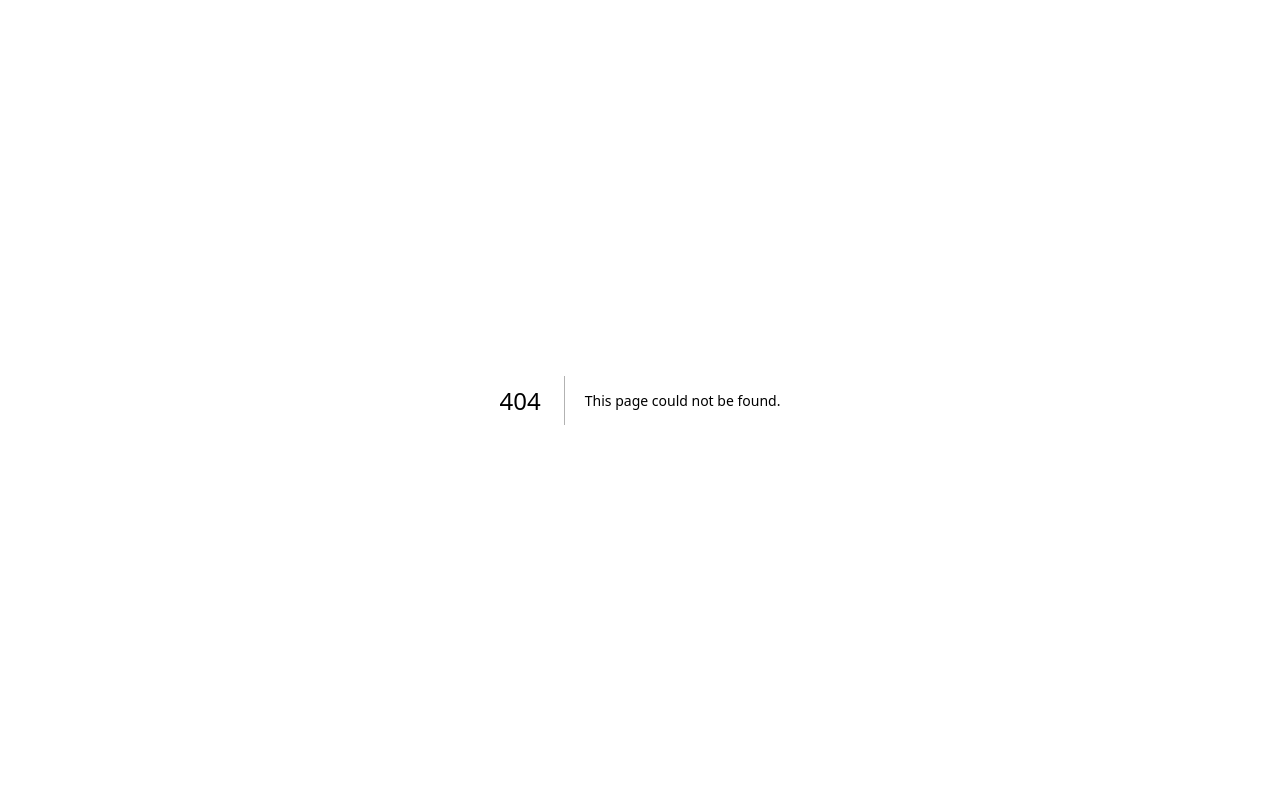
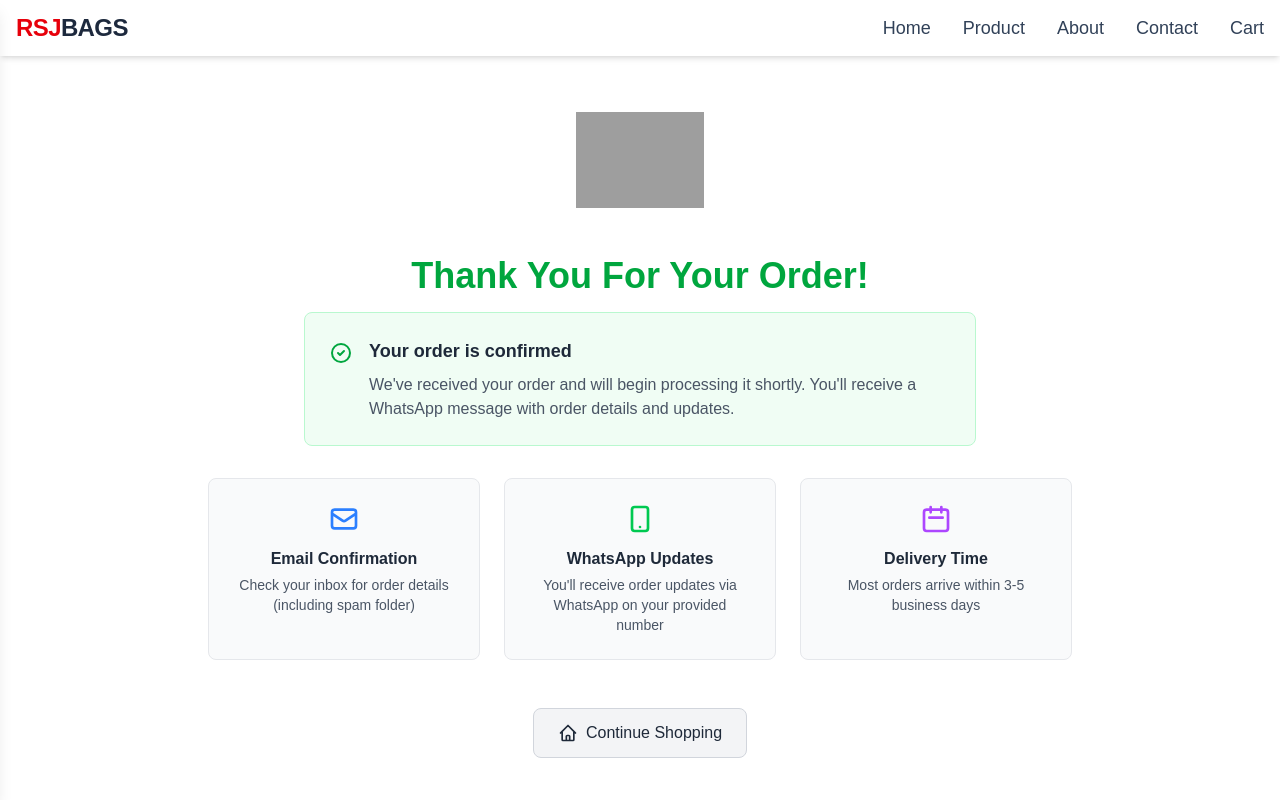
Before and after one commit to ShanAppsqueeze/Ecommerce-Bags, a Next.js app: page /thank-you in a window 1280 px wide. Before the commit this address had no page. Shown: the top 800 px of the page. Built offline with nearby package versions, Linux system fonts and the light colour scheme; grey boxes are pictures that could not be loaded.

Commit message:
some feature updates

```diff
--- /dev/null
+++ b/src/app/Dashboard/Sidebar/page.js
@@ -0,0 +1,102 @@
+'use client';
+import { useState } from 'react';
+import Link from 'next/link';
+import {
+  FiHome,
+  FiUsers,
+  FiShoppingBag,
+  FiBox,
+  FiDollarSign,
+  FiX,
+  FiMenu
+} from 'react-icons/fi';
+import { usePathname } from 'next/navigation';
+
+const Sidebar = () => {
+  const [sidebarOpen, setSidebarOpen] = useState(false);
+  const pathname = usePathname();
+
+  const menuItems = [
+    { icon: FiHome, label: 'Dashboard', href: '/Dashboard' },
+    { icon: FiUsers, label: 'Contact', href: '/Dashboard/Contact-dashboard' },
+    { icon: FiShoppingBag, label: 'Products', href: '/Dashboard/Product-upload' },
+    { icon: FiBox, label: "Inventory", href: "/Dashboard/created-product-list" },
+    { icon: FiDollarSign, label: "Orders", href: "/Dashboard/Odder-details" },
+  ];
+
+  const toggleSidebar = () => setSidebarOpen(!sidebarOpen);
+  const closeSidebar = () => setSidebarOpen(false);
+
+  return (
+    <>
+      {/* Mobile Header */}
+      <div className="lg:hidden fixed top-0 left-0 right-0 z-40 bg-white dark:bg-gray-800 shadow-md p-4 flex justify-between items-center">
+        <button
+          onClick={toggleSidebar}
+          className="text-gray-700 dark:text-white"
+          aria-label="Toggle sidebar"
+        >
+          <FiMenu size={24} />
+        </button>
+        <h1 className="text-xl font-bold text-gray-800 dark:text-white">Admin Panel</h1>
+        <div className="w-6"></div> {/* Spacer for alignment */}
+      </div>
+
+      {/* Sidebar */}
+      <aside
+        className={`fixed inset-y-0 left-0 z-50 w-64 h-screen transform ${
+          sidebarOpen ? 'translate-x-0' : '-translate-x-full'
+        } lg:translate-x-0 transition-transform duration-300 ease-in-out bg-gray-800 text-white`}
+        aria-label="Sidebar"
+      >
+        <div className="flex flex-col h-full p-4">
+          <div className="flex items-center justify-between p-4 border-b border-gray-700">
+            <h1 className="text-2xl font-bold">Rise.</h1>
+            <button
+              onClick={closeSidebar}
+              className="lg:hidden text-white hover:text-gray-300 transition"
+              aria-label="Close sidebar"
+            >
+              <FiX size={24} />
+            </button>
+          </div>
+
+          <nav className="flex-1 mt-6">
+            <ul className="space-y-2">
+              {menuItems.map((item) => (
+                <li key={item.href}>
+                  <Link
+                    href={item.href}
+                    className={`flex items-center p-3 rounded-lg transition ${
+                      pathname === item.href
+                        ? 'bg-gray-700 text-white'
+                        : 'text-gray-300 hover:bg-gray-700 hover:text-white'
+                    }`}
+                    onClick={closeSidebar}
+                  >
+                    <item.icon className="text-lg mr-3" />
+                    <span>{item.label}</span>
+                  </Link>
+                </li>
+              ))}
+            </ul>
+          </nav>
+
+          <div className="p-4 text-center text-sm text-gray-400 border-t border-gray-700">
+            RSJ Bag © {new Date().getFullYear()}
+          </div>
+        </div>
+      </aside>
+
+      {/* Overlay for mobile sidebar */}
+      <div
+        className={`fixed inset-0 z-40 bg-black bg-opacity-50 transition-opacity ${
+          sidebarOpen ? 'opacity-100' : 'opacity-0 pointer-events-none'
+        } lg:hidden`}
+        onClick={closeSidebar}
+      />
+    </>
+  );
+};
+
+export default Sidebar;
--- /dev/null
+++ b/src/app/thank-you/page.js
@@ -0,0 +1,119 @@
+"use client";
+import { useEffect } from "react";
+import Image from "next/image";
+import Link from "next/link";
+import Nav from "../Navbar/Nav";
+import Footer from "../Footer/Foter";
+import { useRouter } from "next/navigation";
+
+export default function ThankYouPage() {
+  const router = useRouter();
+
+  useEffect(() => {
+    // Redirect to home if user comes directly without completing checkout
+    const timer = setTimeout(() => {
+      router.push("/");
+    }, 10000); // 10 seconds
+
+    return () => clearTimeout(timer);
+  }, [router]);
+
+  return (
+    <>
+      <Nav />
+      <div className="min-h-screen bg-white dark:bg-gray-900 text-gray-800 dark:text-white">
+        <div className="max-w-4xl mx-auto px-4 py-16 sm:py-24 text-center">
+          <div className="relative w-32 h-32 mx-auto mb-8">
+            <Image
+              src="/success-icon.png" // Replace with your success icon
+              alt="Order Successful"
+              fill
+              className="object-contain"
+            />
+          </div>
+
+          <h1 className="text-4xl font-bold text-green-600 mb-4 animate-fade-in">
+            Thank You For Your Order!
+          </h1>
+
+          <div className="bg-green-50 dark:bg-green-900/20 border border-green-200 dark:border-green-800 rounded-lg p-6 max-w-2xl mx-auto mb-8">
+            <div className="flex items-start gap-4">
+              <div className="flex-shrink-0 mt-1">
+                <svg className="h-6 w-6 text-green-600" fill="none" viewBox="0 0 24 24" stroke="currentColor">
+                  <path strokeLinecap="round" strokeLinejoin="round" strokeWidth={2} d="M9 12l2 2 4-4m6 2a9 9 0 11-18 0 9 9 0 0118 0z" />
+                </svg>
+              </div>
+              <div className="text-left">
+                <h2 className="text-lg font-semibold mb-2">Your order is confirmed</h2>
+                <p className="text-gray-600 dark:text-gray-300">
+                  We've received your order and will begin processing it shortly.
+                  You'll receive a WhatsApp message with order details and updates.
+                </p>
+              </div>
+            </div>
+          </div>
+
+          <div className="grid grid-cols-1 md:grid-cols-3 gap-6 mb-12">
+            <div className="bg-gray-50 dark:bg-gray-800 p-6 rounded-lg border border-gray-200 dark:border-gray-700">
+              <svg className="h-8 w-8 text-blue-500 mx-auto mb-3" fill="none" viewBox="0 0 24 24" stroke="currentColor">
+                <path strokeLinecap="round" strokeLinejoin="round" strokeWidth={2} d="M3 8l7.89 5.26a2 2 0 002.22 0L21 8M5 19h14a2 2 0 002-2V7a2 2 0 00-2-2H5a2 2 0 00-2 2v10a2 2 0 002 2z" />
+              </svg>
+              <h3 className="font-semibold mb-1">Email Confirmation</h3>
+              <p className="text-sm text-gray-600 dark:text-gray-300">
+                Check your inbox for order details (including spam folder)
+              </p>
+            </div>
+
+            <div className="bg-gray-50 dark:bg-gray-800 p-6 rounded-lg border border-gray-200 dark:border-gray-700">
+              <svg className="h-8 w-8 text-green-500 mx-auto mb-3" fill="none" viewBox="0 0 24 24" stroke="currentColor">
+                <path strokeLinecap="round" strokeLinejoin="round" strokeWidth={2} d="M12 18h.01M8 21h8a2 2 0 002-2V5a2 2 0 00-2-2H8a2 2 0 00-2 2v14a2 2 0 002 2z" />
+              </svg>
+              <h3 className="font-semibold mb-1">WhatsApp Updates</h3>
+              <p className="text-sm text-gray-600 dark:text-gray-300">
+                You'll receive order updates via WhatsApp on your provided number
+              </p>
+            </div>
+
+            <div className="bg-gray-50 dark:bg-gray-800 p-6 rounded-lg border border-gray-200 dark:border-gray-700">
+              <svg className="h-8 w-8 text-purple-500 mx-auto mb-3" fill="none" viewBox="0 0 24 24" stroke="currentColor">
+                <path strokeLinecap="round" strokeLinejoin="round" strokeWidth={2} d="M8 7V3m8 4V3m-9 8h10M5 21h14a2 2 0 002-2V7a2 2 0 00-2-2H5a2 2 0 00-2 2v12a2 2 0 002 2z" />
+              </svg>
+              <h3 className="font-semibold mb-1">Delivery Time</h3>
+              <p className="text-sm text-gray-600 dark:text-gray-300">
+                Most orders arrive within 3-5 business days
+              </p>
+            </div>
+          </div>
+
+          <div className="flex flex-col sm:flex-row justify-center gap-4">
+            {/* <Link
+              href="/Order-Details" // Replace with your orders tracking page
+              className="px-6 py-3 bg-blue-600 hover:bg-blue-700 text-white rounded-lg font-medium transition-colors flex items-center justify-center gap-2"
+            >
+              <svg className="h-5 w-5" fill="none" viewBox="0 0 24 24" stroke="currentColor">
+                <path strokeLinecap="round" strokeLinejoin="round" strokeWidth={2} d="M9 5H7a2 2 0 00-2 2v12a2 2 0 002 2h10a2 2 0 002-2V7a2 2 0 00-2-2h-2M9 5a2 2 0 002 2h2a2 2 0 002-2M9 5a2 2 0 012-2h2a2 2 0 012 2" />
+              </svg>
+              View Order Details
+            </Link> */}
+
+            <Link
+              href="/"
+              className="px-6 py-3 bg-gray-100 dark:bg-gray-800 hover:bg-gray-200 dark:hover:bg-gray-700 text-gray-800 dark:text-white rounded-lg font-medium transition-colors flex items-center justify-center gap-2 border border-gray-300 dark:border-gray-600"
+            >
+              <svg className="h-5 w-5" fill="none" viewBox="0 0 24 24" stroke="currentColor">
+                <path strokeLinecap="round" strokeLinejoin="round" strokeWidth={2} d="M3 12l2-2m0 0l7-7 7 7M5 10v10a1 1 0 001 1h3m10-11l2 2m-2-2v10a1 1 0 01-1 1h-3m-6 0a1 1 0 001-1v-4a1 1 0 011-1h2a1 1 0 011 1v4a1 1 0 001 1m-6 0h6" />
+              </svg>
+              Continue Shopping
+            </Link>
+          </div>
+
+          <div className="mt-12 text-sm text-gray-500 dark:text-gray-400">
+            <p>Need help? <Link href="/contact" className="text-blue-500 hover:underline">Contact our support team</Link></p>
+            <p className="mt-2">You'll be automatically redirected to homepage in 10 seconds...</p>
+          </div>
+        </div>
+      </div>
+      <Footer />
+    </>
+  );
+}
```
